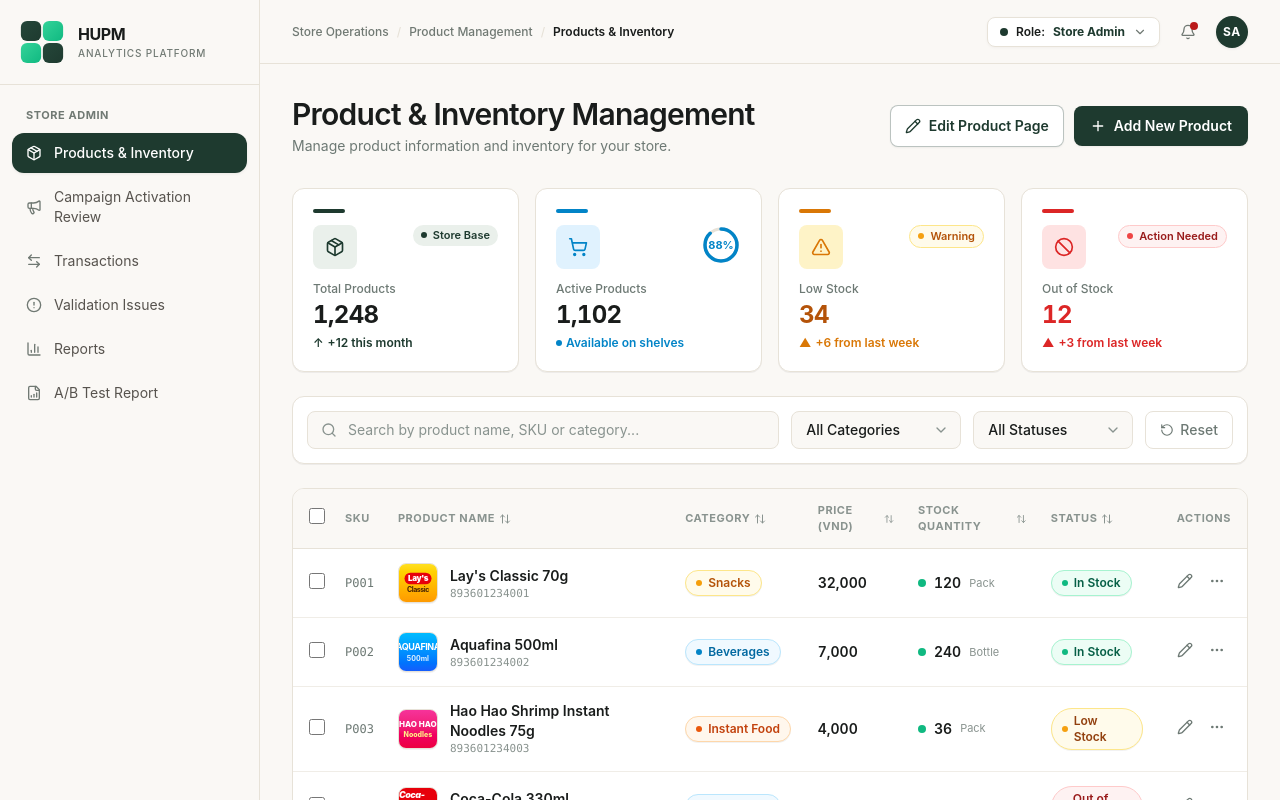
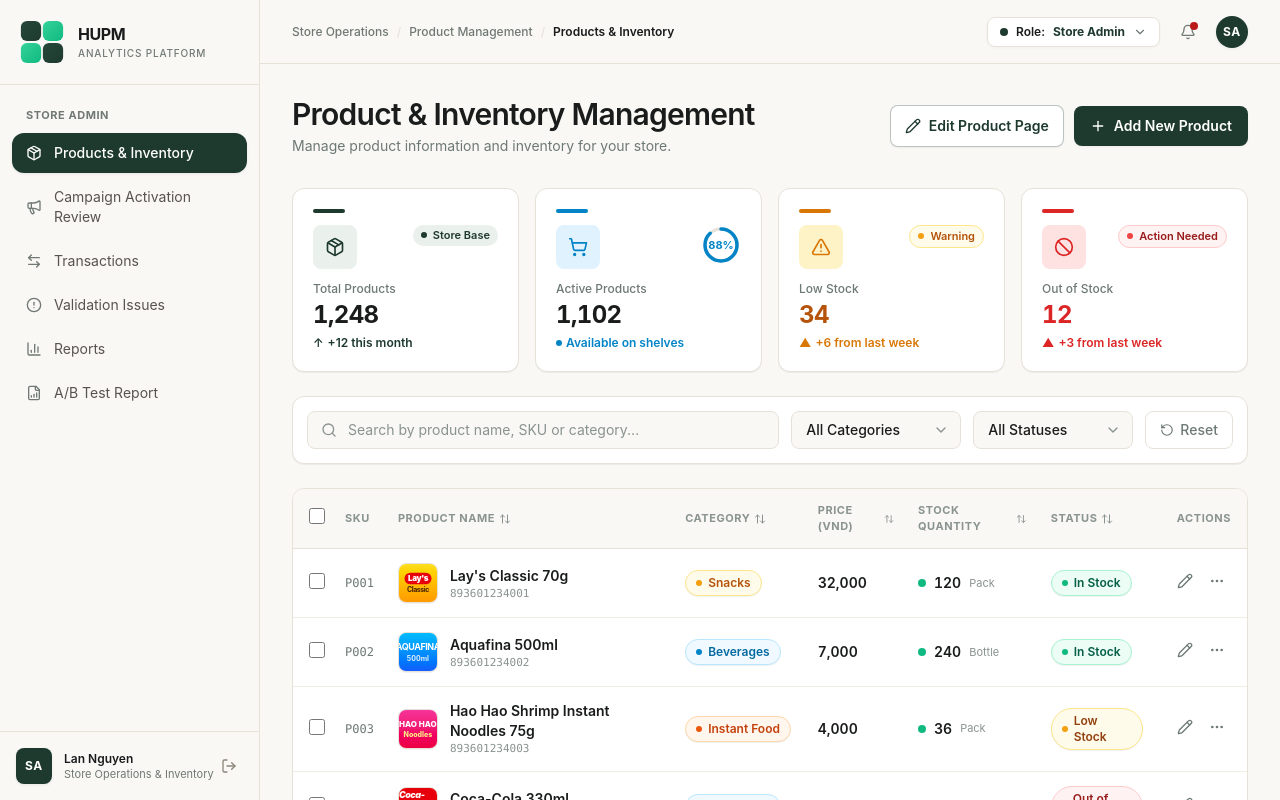
Before and after one commit to ThaiTuKien1012/FE-FA26, a React (Vite) app: page /login in a window 1280 px wide. Both pictures are taken after a click on the button "Đăng nhập". Shown: the top 800 px of the page. Built offline with nearby package versions, Linux system fonts and the light colour scheme.

Commit message:
feat(layout): apply fixed sidebar and header with independent scrollable main content

```diff
--- a/src/components/layout/AppLayout.tsx
+++ b/src/components/layout/AppLayout.tsx
@@ -61,10 +61,10 @@
   const isCustomer = role === 'End-Customer';
 
   return (
-    <div className="min-h-screen bg-[#FAF8F5] text-[#191C1B] flex flex-col md:flex-row font-sans selection:bg-[#1E3A2F] selection:text-white antialiased">
-      {/* Structural Sidebar - 260px fixed width */}
-      <aside className="w-full md:w-[260px] bg-[#FAF8F5] border-r border-[#E7E2D8] flex flex-col justify-between shrink-0 min-h-screen sticky top-0 z-20" data-purpose="sidebar">
-        <div className="overflow-y-auto max-h-[calc(100vh-90px)]">
+    <div className="h-screen w-full overflow-hidden bg-[#FAF8F5] text-[#191C1B] flex flex-col md:flex-row font-sans selection:bg-[#1E3A2F] selection:text-white antialiased">
+      {/* Structural Sidebar - Fixed 260px width and full height */}
+      <aside className="w-full md:w-[260px] h-screen bg-[#FAF8F5] border-r border-[#E7E2D8] flex flex-col justify-between shrink-0 select-none z-20" data-purpose="sidebar">
+        <div className="flex-1 overflow-y-auto">
           {/* Brand Header: HUPM Synchronized 4-Tile Logo */}
           <div className="p-5 border-b border-[#E7E2D8] flex items-center space-x-3.5" data-purpose="brand-logo">
             <div className="shrink-0 flex items-center justify-center">
@@ -408,9 +408,9 @@
       </aside>
 
       {/* Main Content Area */}
-      <div className="flex-1 flex flex-col min-h-screen min-w-0">
-        {/* Top Header */}
-        <header className="h-16 px-6 md:px-8 border-b border-[#E7E2D8] bg-[#FAF8F5]/95 backdrop-blur-xs flex items-center justify-between shrink-0 sticky top-0 z-10" data-purpose="top-navigation-bar">
+      <div className="flex-1 flex flex-col h-screen overflow-hidden min-w-0">
+        {/* Top Header - Fixed at top */}
+        <header className="h-16 px-6 md:px-8 border-b border-[#E7E2D8] bg-[#FAF8F5]/95 backdrop-blur-xs flex items-center justify-between shrink-0 z-10" data-purpose="top-navigation-bar">
           {/* Breadcrumbs */}
           <nav aria-label="Breadcrumb" className="flex items-center space-x-2 text-xs font-medium text-[#707973] overflow-x-auto">
             {breadcrumbs.map((crumb, idx) => {
```
